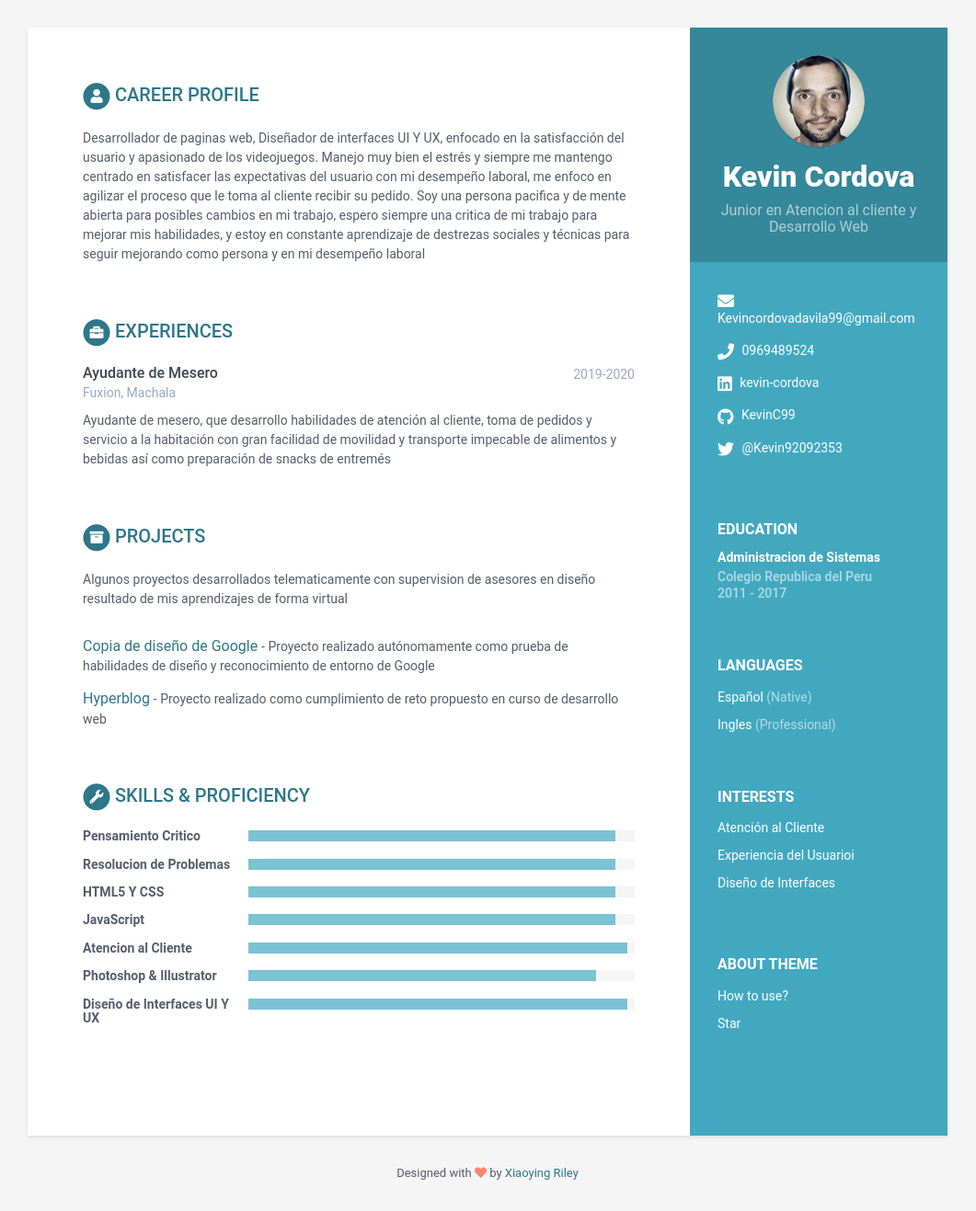
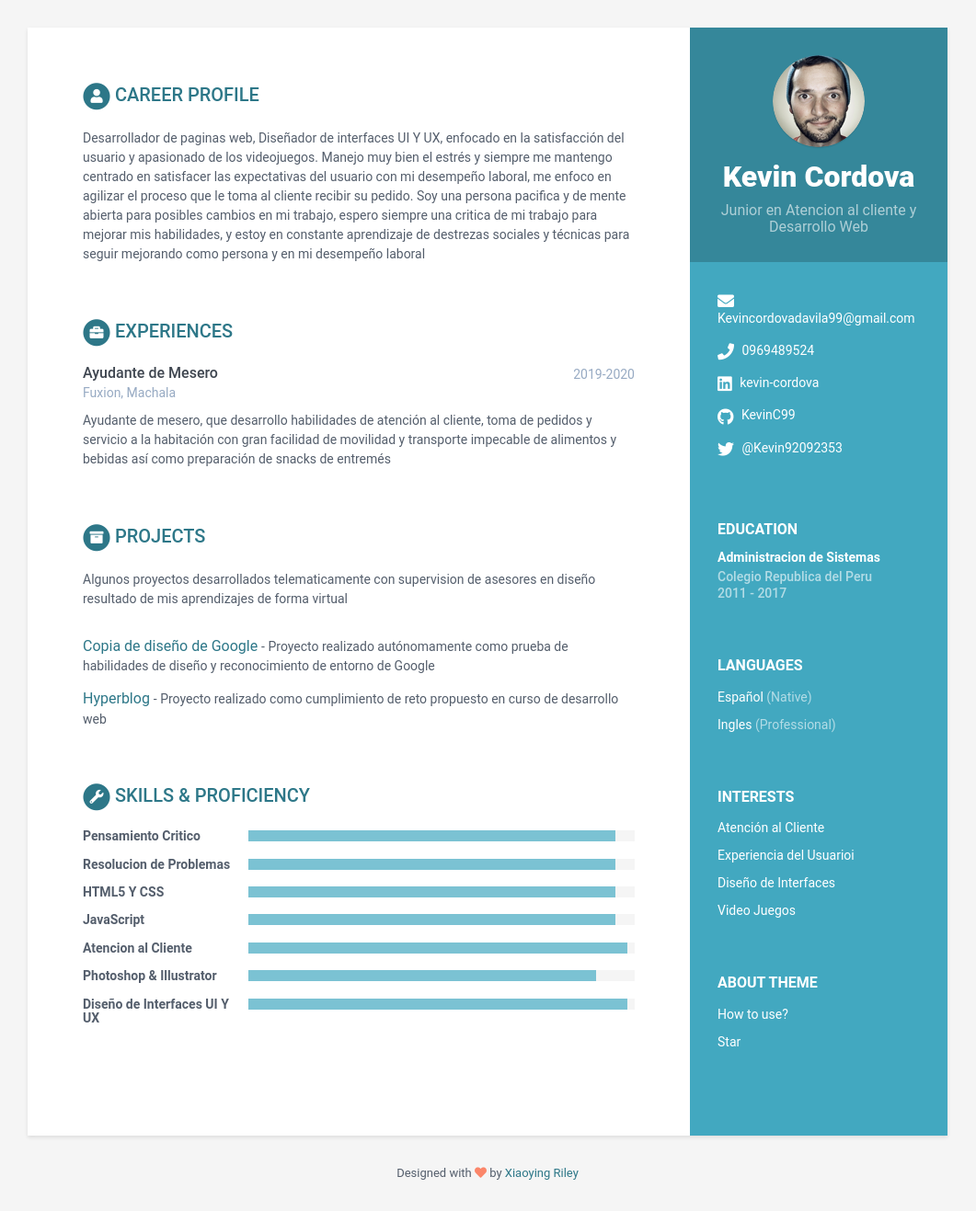
Before and after one commit to KevinC99/good-birch-4e19a, a Jekyll site: the page built from index.html, in a window 1280 px wide. Shown: the whole page at 92% size, without its empty margins (110-1171 px from the left). Built offline with Jekyll 4.4.1, drawn with Linux system fonts in a browser that asks for light colours.

Commit message:
data.yml: updated item in interests

```diff
--- a/_data/data.yml
+++ b/_data/data.yml
@@ -24,7 +24,7 @@ sidebar:
       link: null
     - item: Diseño de Interfaces
       link: null
-    - {}
+    - item: Video Juegos
   phone: 0969489524
   linkedin: kevin-cordova
   github: KevinC99
```
